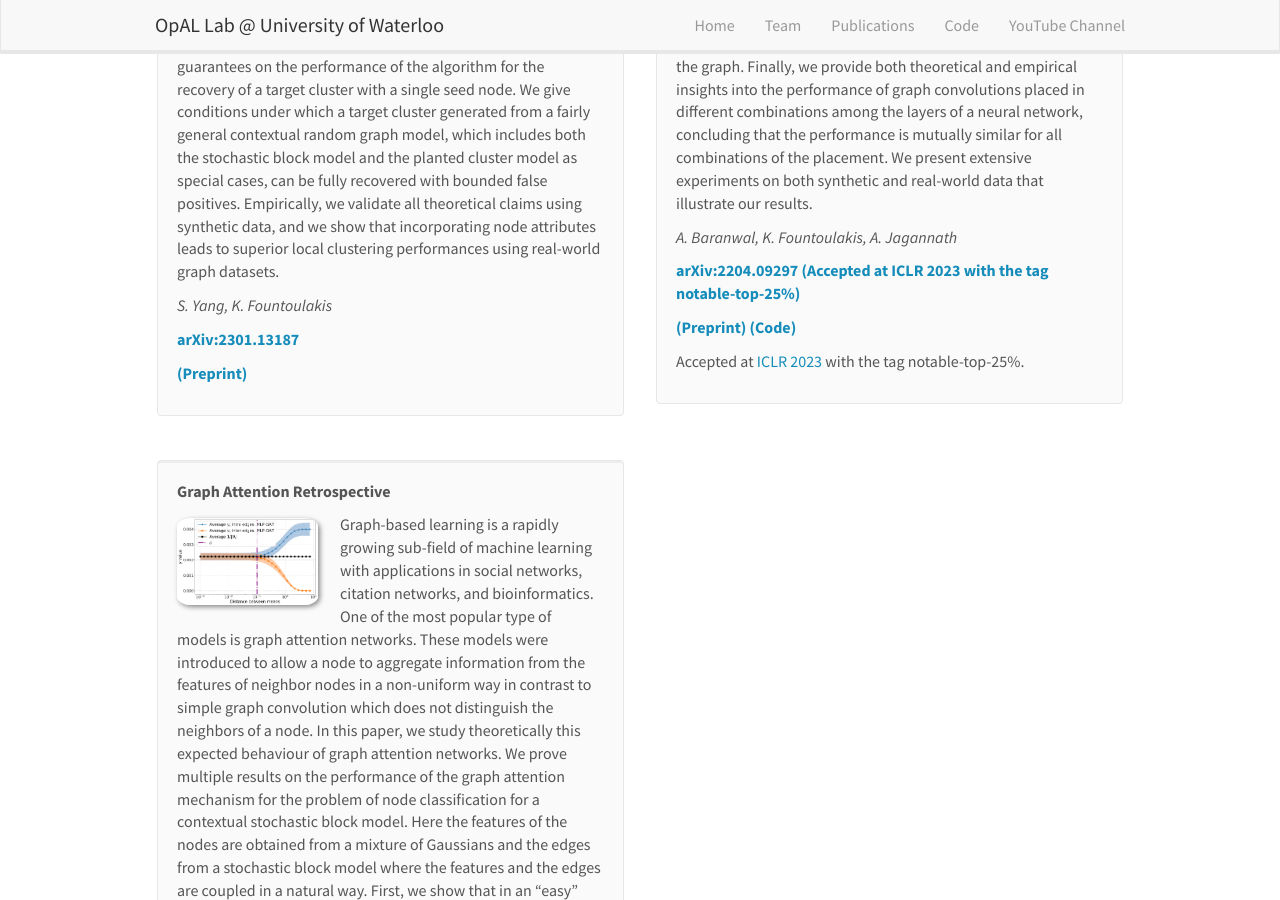
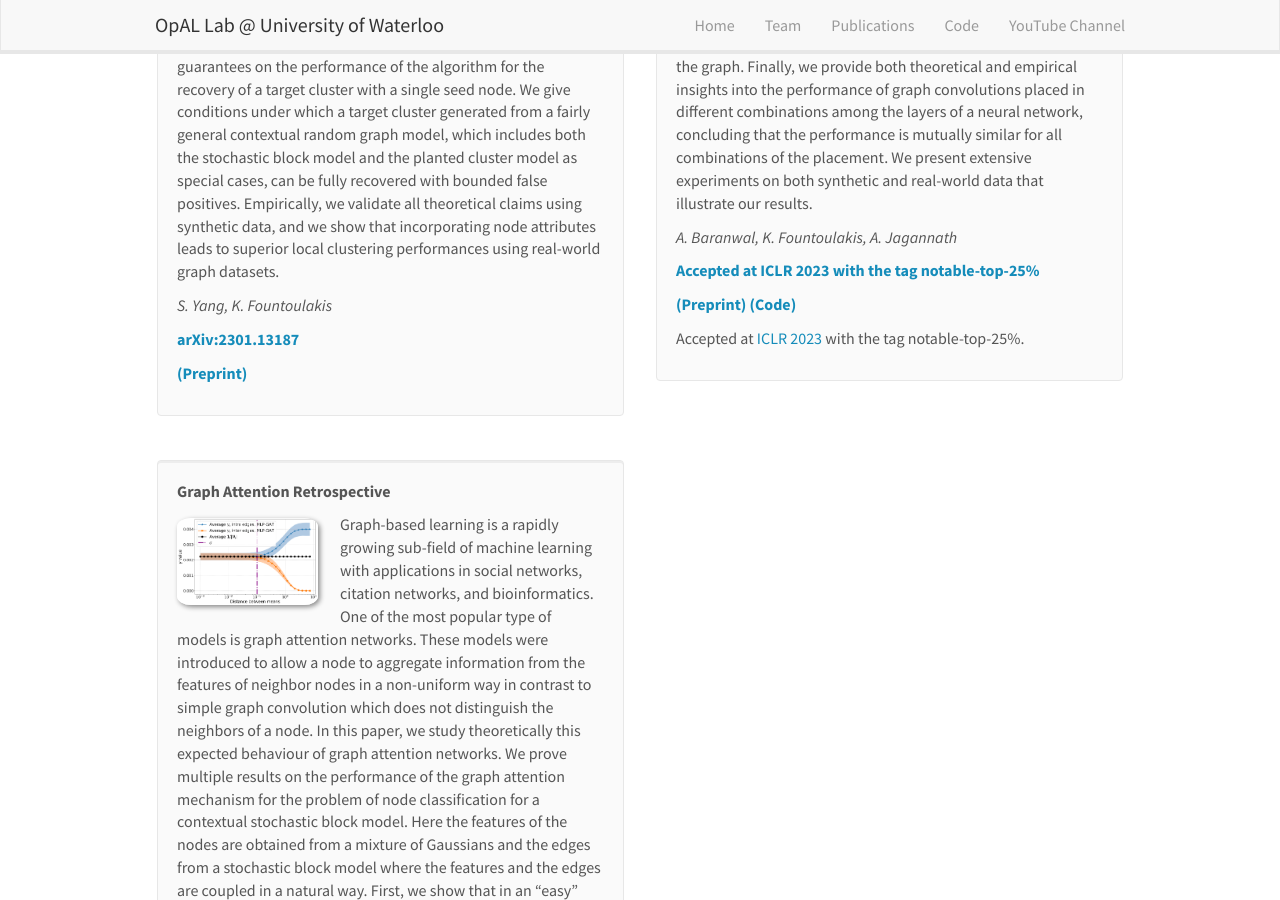
Before and after one commit to opallab/opallab.github.io, a Jekyll site: the page built from _pages/publications.md, in a window 1280 px wide and 900 px high, scrolled down 606 px. Built offline with Jekyll 4.4.1, drawn with Linux system fonts in a browser that asks for light colours; nearby versions of some CDN libraries; some of the changed text lies outside the part shown.

Commit message:
siam review ppaer

```diff
--- a/_data/publist.yml
+++ b/_data/publist.yml
@@ -48,7 +48,7 @@
   authors: A. Baranwal, K. Fountoulakis, A. Jagannath
   link:
     url: https://arxiv.org/abs/2204.09297
-    display: arXiv:2204.09297 (Accepted at ICLR 2023 with the tag notable-top-25%)
+    display: Accepted at ICLR 2023 with the tag notable-top-25%
   highlight: 1
   news2: Accepted at <a href='https://openreview.net/forum?id=P-73JPgRs0R'>ICLR 2023</a> with the tag notable-top-25%.
   code:
```
